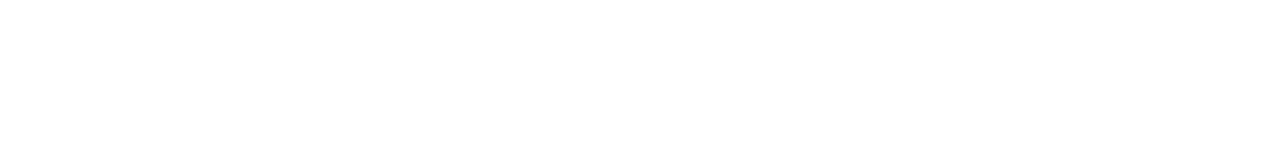
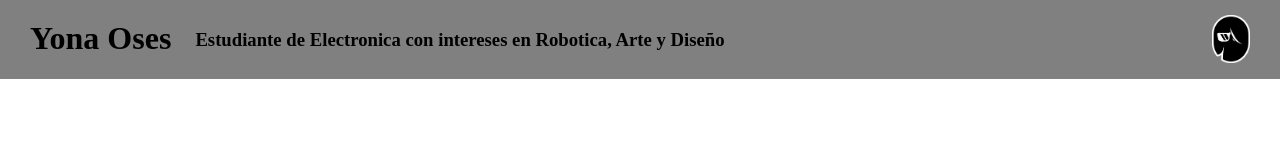
Before and after one commit to soapgreens/Yonacv, a plain HTML site: page main.html in a window 1280 px wide. Drawn offline with Linux system fonts and the light colour scheme.

Commit message:
Update main.html

```diff
--- a/main.html
+++ b/main.html
@@ -1,12 +1,81 @@
-<!DOCTYPE html>
 <html lang="en"><head><meta http-equiv="Content-Type" content="text/html; charset=UTF-8">
 
 
          <title>SG-Yona Oses</title>
         <link rel="icon" type="image/x-icon" href="https://github.com/soapgreens/Yonacv/blob/main/soapy%20logo.png?raw=true">
 
-    </head>
+    <style id="__web-inspector-hide-shortcut-style__">
+.__web-inspector-hide-shortcut__, .__web-inspector-hide-shortcut__ *, .__web-inspector-hidebefore-shortcut__::before, .__web-inspector-hideafter-shortcut__::after
+{
+    visibility: hidden !important;
+}
+</style></head>
 
     <body>
 
-    </body>
+    <div class="header" style="
+    margin: auto;
+    background-color: grey;
+    padding: 10px;
+    width: 100%;
+    display: block;
+    overflow: hidden;
+    position: fixed;
+    left: 0;
+    top: 0;
+    padding-left: 20px;
+">
+        <h1 style="
+    margin: auto;
+    display: flex;
+    align-items: center;
+    padding: 10px;
+    flex-direction: row;
+    float: left;
+    flex-wrap: wrap;
+    justify-content: flex-start;
+    align-content: center;
+">Yona Oses
+
+  </h1>
+
+<h3 style="
+    float: left;
+">	&nbsp;	&nbsp;Estudiante de Electronica con intereses en Robotica, Arte y Diseño </h3>
+
+ <div class="logo" style="
+    right: 50px;
+    position: absolute;
+    padding: 10px;
+    padding-top: 5px;
+"><img src="https://github.com/soapgreens/Yonacv/blob/main/soapy%20logo.png?raw=true" style="
+    height: 3em;
+    position: relative;
+    padding-left: 10px;
+    float: left;
+"></div>
+
+</div>
+
+    <div class="studies">
+
+    </div>
+
+    <div class="habilities">
+
+    </div>
+
+    <div class="projects">
+
+    </div>
+
+    <div class="passtimes">
+
+    </div>
+
+    <div class="info">
+
+    </div>
+
+
+</body></html>
```
